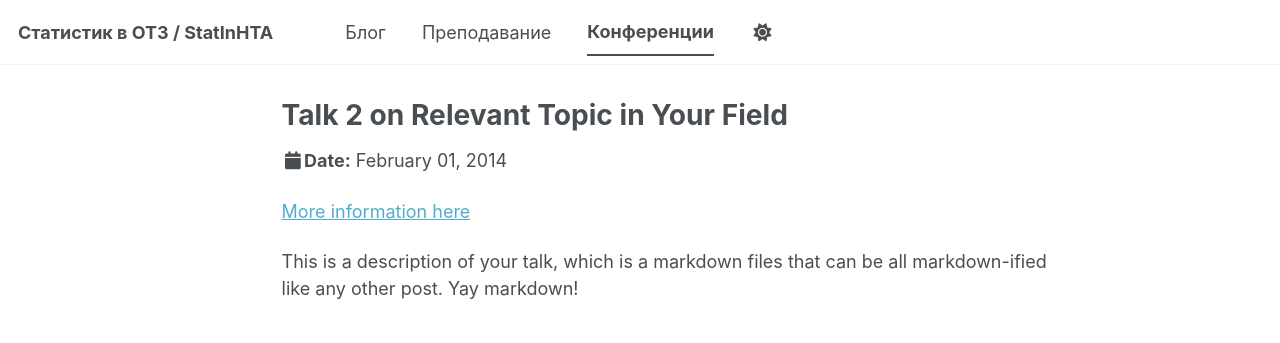
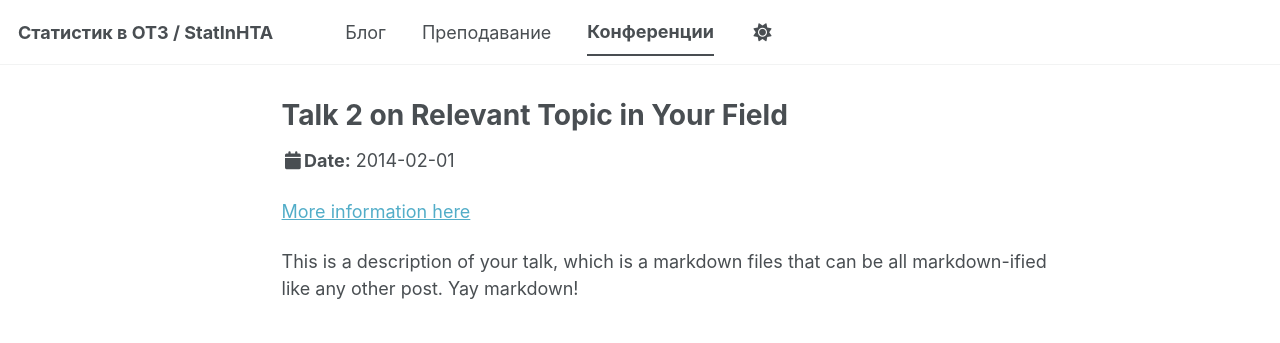
Before and after one commit to ejeej/ejeej.github.io, a Jekyll site: the page built from _talks/2014-02-01-talk-2.md, in a window 1280 px wide. Shown: the top 343 px of the page. Built offline with Jekyll 4.4.1, drawn with Linux system fonts in a browser that asks for light colours; a script bundle is joined from its source files by our own code; library files that are not in the unit come from our copies.

Commit message:
Changed dates in talks

```diff
--- a/_layouts/talk.html
+++ b/_layouts/talk.html
@@ -20,7 +20,7 @@
   <article class="page" itemscope itemtype="http://schema.org/CreativeWork">
     {% if page.title %}<meta itemprop="headline" content="{{ page.title | markdownify | strip_html | strip_newlines | escape_once }}">{% endif %}
     {% if page.excerpt %}<meta itemprop="description" content="{{ page.excerpt | markdownify | strip_html | strip_newlines | escape_once }}">{% endif %}
-    {% if page.date %}<meta itemprop="datePublished" content="{{ page.date | date: "%B %d, %Y" }}">{% endif %}
+    {% if page.date %}<meta itemprop="datePublished" content="{{ page.date | date: "%Y-%m-%d" }}">{% endif %}
     {% if page.modified %}<meta itemprop="dateModified" content="{{ page.modified | date: "%B %d, %Y" }}">{% endif %}
 
     <div class="page__inner-wrap">
@@ -31,9 +31,9 @@
             <p class="page__meta"><i class="fa fa-clock" aria-hidden="true"></i> {% include read-time.html %}</p>
           {% endif %}
         {% if page.modified %}
-          <p class="page__date"><strong><i class="fa fa-fw fa-calendar" aria-hidden="true"></i>Date:</strong> <time datetime="{{ page.modified | date: "%Y-%m-%d" }}">{{ page.modified | date: "%B %d, %Y" }}</time></p>
+          <p class="page__date"><strong><i class="fa fa-fw fa-calendar" aria-hidden="true"></i>Date:</strong> <time datetime="{{ page.modified | date: "%Y-%m-%d" }}">{{ page.modified | date: "%Y-%m-%d" }}</time></p>
         {% elsif page.date %}
-          <p class="page__date"><strong><i class="fa fa-fw fa-calendar" aria-hidden="true"></i>Date:</strong> <time datetime="{{ page.date | date_to_xmlschema }}">{{ page.date | date: "%B %d, %Y" }}</time></p>
+          <p class="page__date"><strong><i class="fa fa-fw fa-calendar" aria-hidden="true"></i>Date:</strong> <time datetime="{{ page.date | date_to_xmlschema }}">{{ page.date | date: "%Y-%m-%d" }}</time></p>
         {% endif %}
         {% if page.talk_type %}<p>{{page.talk_type}} at {{ page.venue }},  {{page.location}} {% endif %}
 
```
